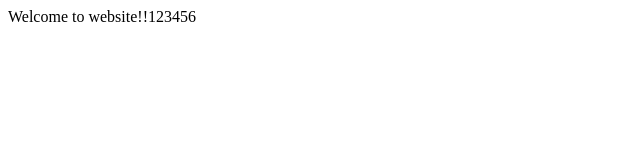
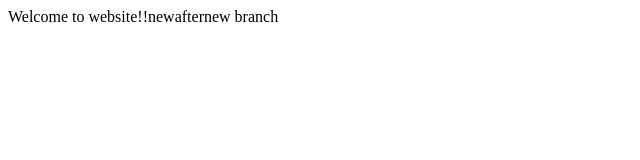
Before and after one commit to DHeerajSachan/dummyproject, a plain HTML site: page index.html in a window 1280 px wide. Shown: the whole page, without its empty margins (0-640 px from the left). Drawn offline with Linux system fonts and the light colour scheme.

Commit message:
code changes after new branch

```diff
--- a/index.html
+++ b/index.html
@@ -1,3 +1,3 @@
 <html>
-Welcome to website!!123456
+Welcome to website!!newafternew branch
 </html>
```
